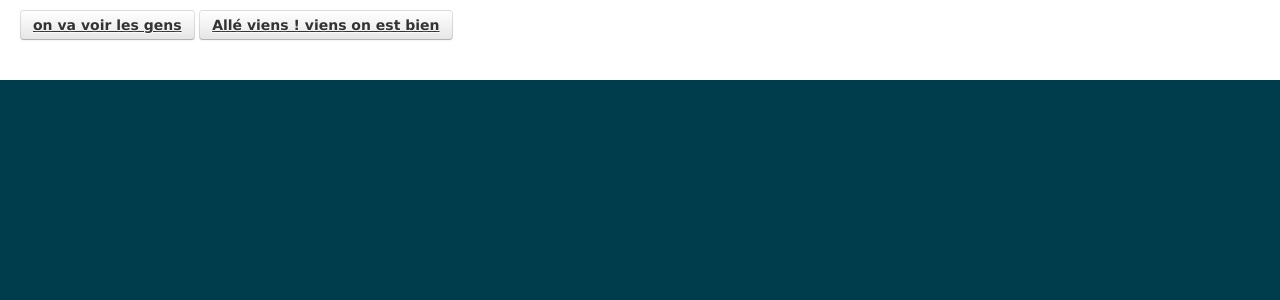
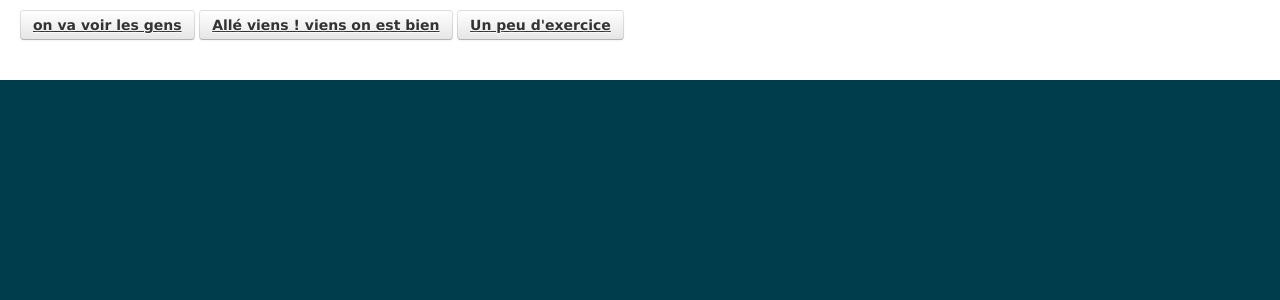
Before and after one commit to brendiche/programme, a CakePHP app: the page made by app/View/Users/home.ctp in a window 1280 px wide. Shown: the part 20-320 px from the top of the page. Run offline with PHP 8.4 and a stand-in for CakePHP, Linux system fonts and the light colour scheme; the template is opened without the code that fills it, so the values that code supplies are empty; some libraries are stand-ins or nearby versions.

Commit message:
exo button

```diff
--- a/app/View/Users/home.ctp
+++ b/app/View/Users/home.ctp
@@ -1,2 +1,3 @@
 <a href="/users/index" class="btn">on va voir les gens</a>
 <a href="/users/add" class="btn">Allé viens ! viens on est bien </a>
+<a href="/users/add" class="btn">Un peu d'exercice </a>
```
